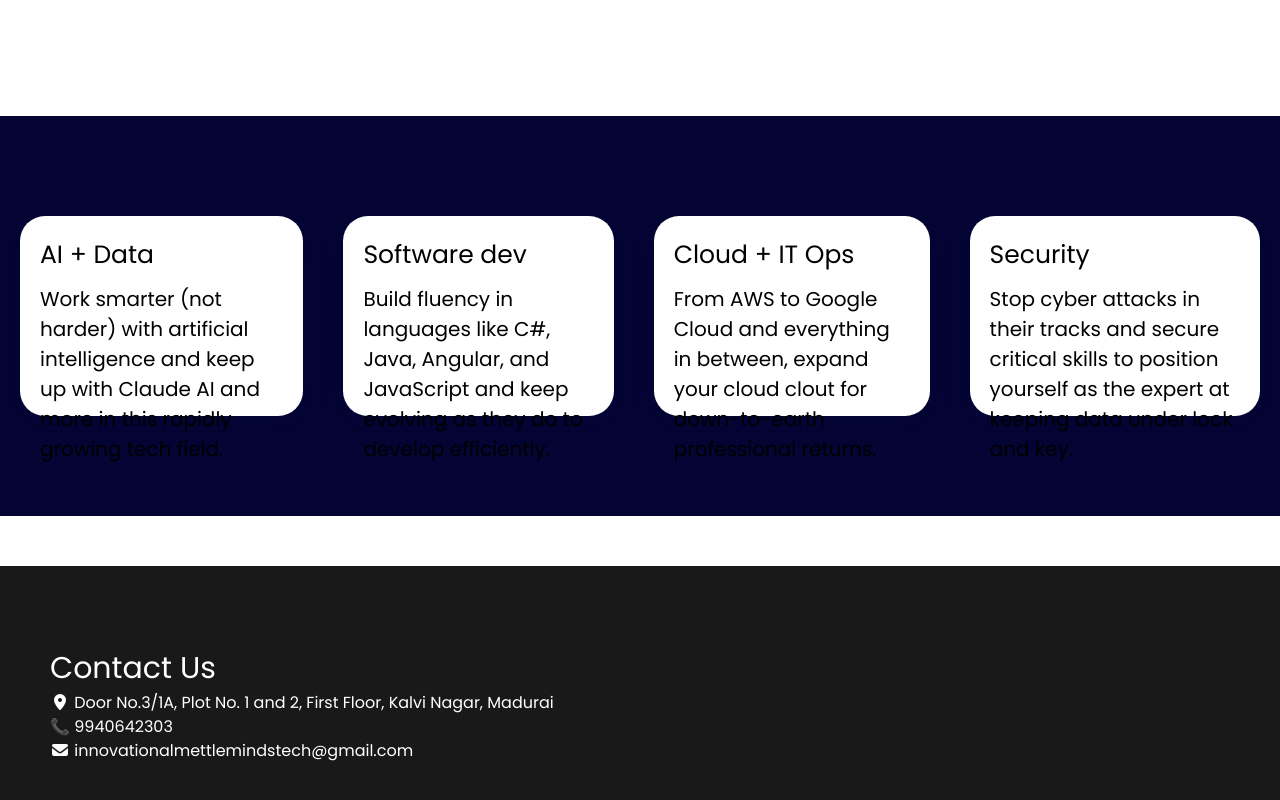
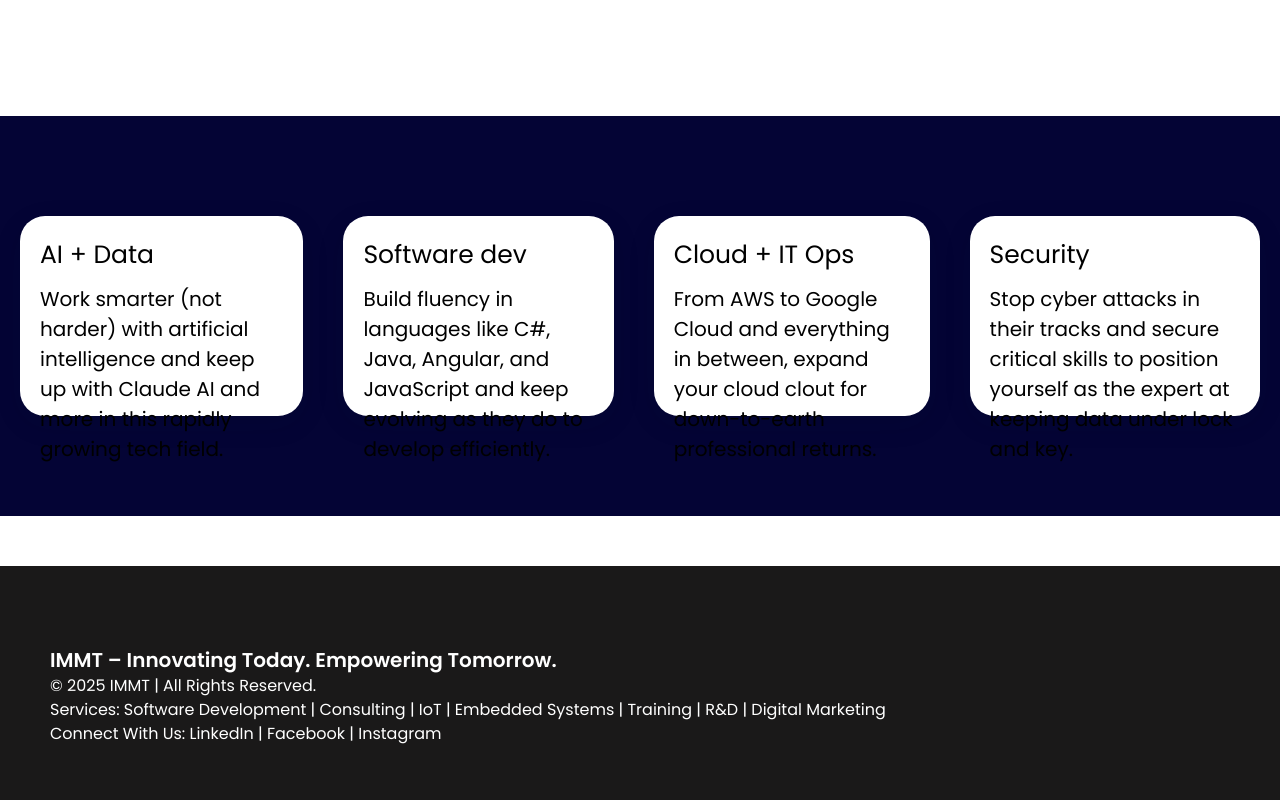
Before and after one commit to Santhosh-2304/website, a React (Vite) app: page / in a window 1280 px wide. Shown: the part 1684-2484 px from the top of the page. Built offline with nearby package versions, Linux system fonts and the light colour scheme.

Commit message:
Update Footer.jsx

```diff
--- a/src/components/Footer.jsx
+++ b/src/components/Footer.jsx
@@ -3,11 +3,12 @@ import React from 'react'
 function Footer() {
   return (
     <div className='footer'>
-        <div className='contact'>
-            <h6 style={{fontSize:"30px",margin:0}}>Contact Us</h6>
-            <p><i class="fa-solid fa-location-dot" /> Door No.3/1A, Plot No. 1 and 2, First Floor, Kalvi Nagar, Madurai</p>
-            <p>📞 9940642303</p>
-            <p><i class="fa-solid fa-envelope"></i> innovationalmettlemindstech@gmail.com</p>
+        <div className='contact '>
+            <h4 className='font-bold text-xl'>IMMT – Innovating Today. Empowering Tomorrow.</h4>
+            <p>© 2025 IMMT | All Rights Reserved.</p>
+            <p> Services: Software Development | Consulting | IoT | Embedded Systems | Training |
+            R&D | Digital Marketing</p>
+            Connect With Us: LinkedIn | Facebook | Instagram
         </div>
     </div>
   )
```
